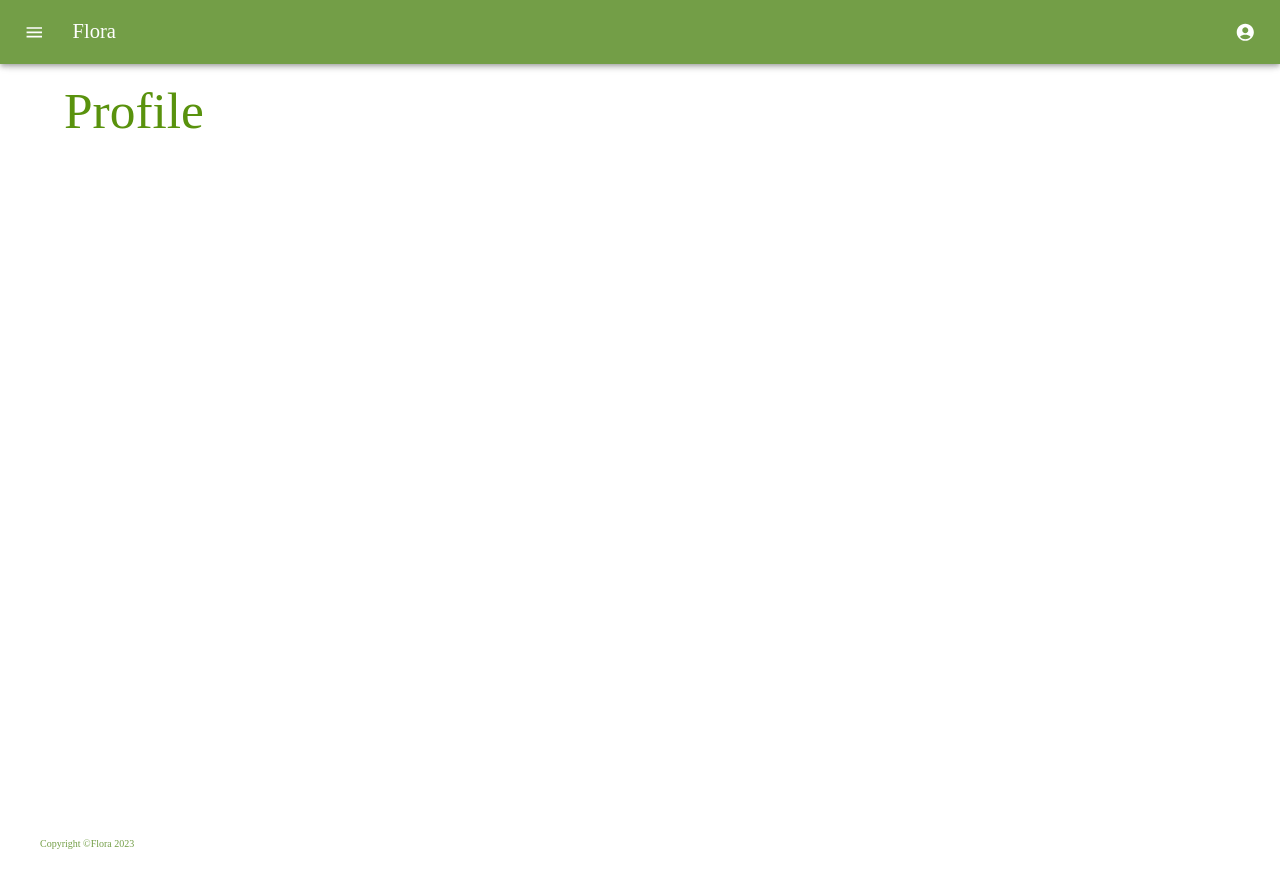
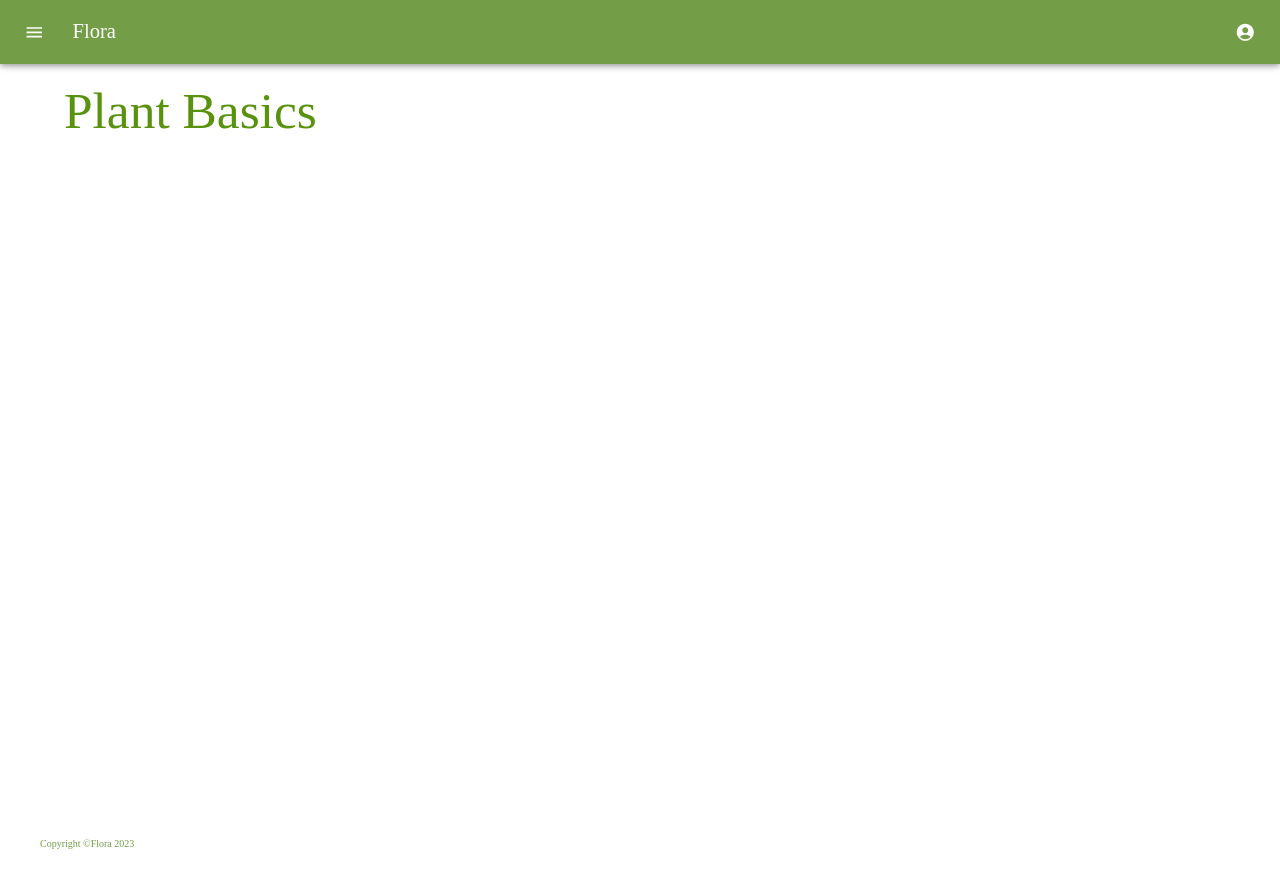
Before and after one commit to aelizj/Flora, a React (Create React App) app in the folder client/: page /basics in a window 1280 px wide. Built offline with nearby package versions, Linux system fonts and the light colour scheme; a web font is replaced by a local one.

Commit message:
formatting

```diff
--- a/client/src/components/Main.js
+++ b/client/src/components/Main.js
@@ -33,7 +33,7 @@ const Main = styled('main', { shouldForwardProp: (prop) => prop !== 'open' })(
 );
 
 const MainComponent = ({ drawerOpen, theme }) => (
-  <Main open={drawerOpen} theme={theme} sx={{ padding: 0 }}  >
+  <Main open={drawerOpen} theme={theme} sx={{ padding: 0 }}>
     <DrawerHeader />
     <Container maxWidth="100%" disableGutters >
       <Routes>
--- a/client/src/components/pages/PlantInfo/PlantInfo.js
+++ b/client/src/components/pages/PlantInfo/PlantInfo.js
@@ -6,7 +6,7 @@ const PlantInfo = () => {
   return (
     <Container sx={{ p: 2 }}>
       <Typography variant="h2" color="secondary">
-        Profile
+        Plant Basics
       </Typography>
     </Container>
   );
```
